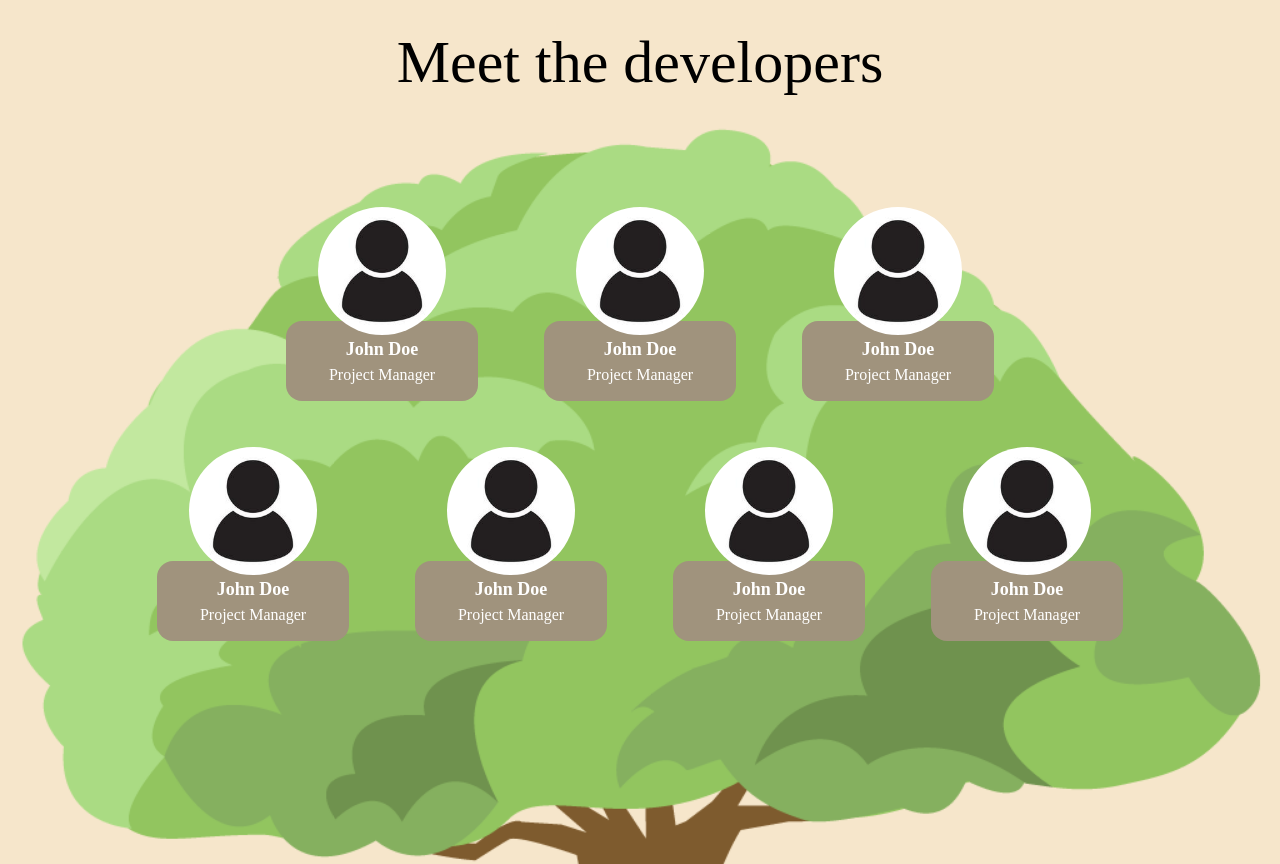
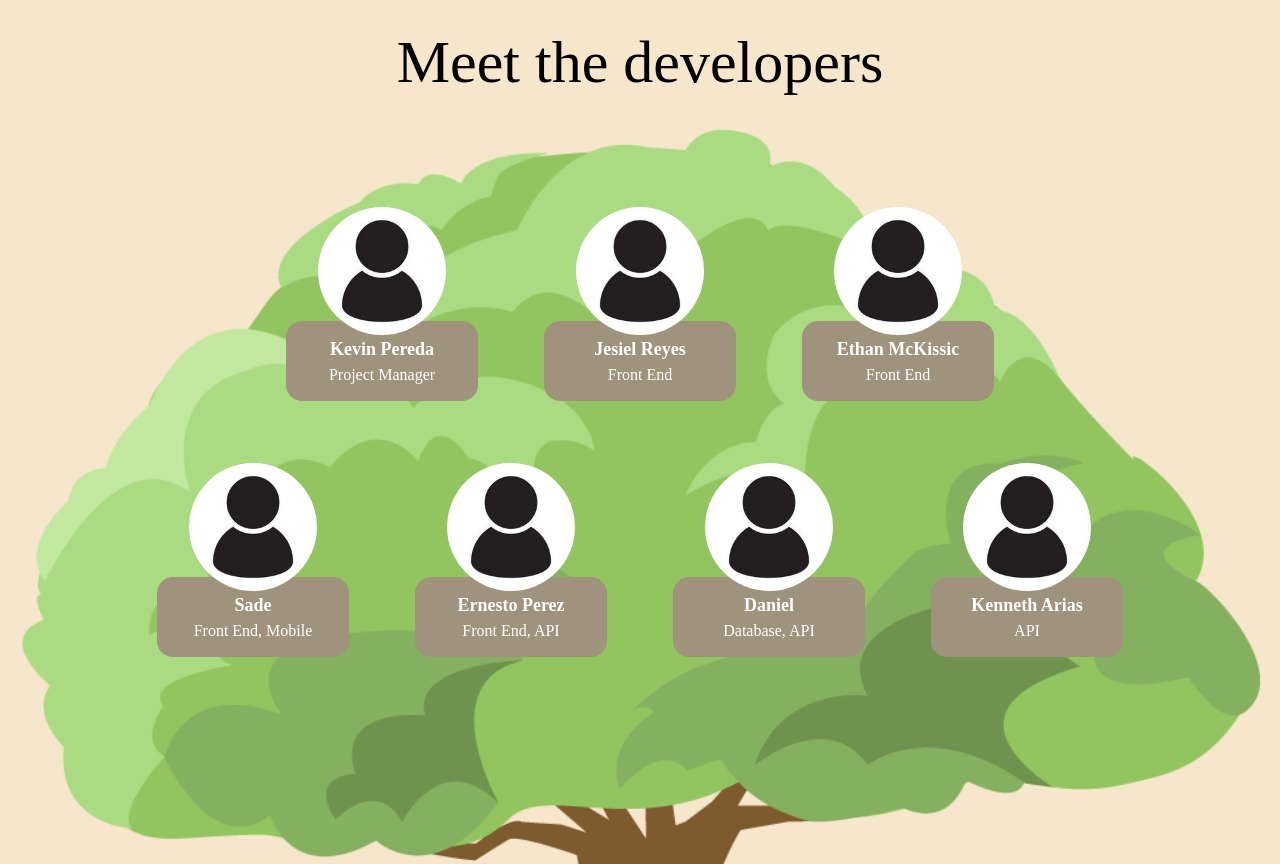
Before and after one commit to Group23-COP4331/Dress-Me-Up, a React (Vite) app in the folder frontend/: page /about in a window 1280 px wide. Built offline with nearby package versions, Linux system fonts and the light colour scheme; a web font is replaced by a local one.

Commit message:
Added the devs array to the about page because it gave me an error if i didn't use it

```diff
--- a/frontend/src/pages/AboutPage.tsx
+++ b/frontend/src/pages/AboutPage.tsx
@@ -1,70 +1,76 @@
-
 import { Link } from 'react-router-dom';
 import ProfileCard from '../components/ProfileCard';
 import Logo from '../assets/GreenLogo.png';
 import Tree from '../assets/tree.png';
 
-export default function AboutPage(){
-
+export default function AboutPage() {
     const devs = [
         {
             name: "Kevin Pereda",
             role: "Project Manager",
-            // IMPORT PROFILE PHOTO
+            // photo: 'path-to-kevin-photo.jpg'
         },
         {
             name: "Jesiel Reyes",
             role: "Front End",
-            // IMPORT PROFILE PHOTO
+            // photo: 'path-to-jesiel-photo.jpg'
         },
         {
             name: "Ethan McKissic",
             role: "Front End",
-            // IMPORT PROFILE PHOTO
+            // photo: 'path-to-ethan-photo.jpg'
         },
         {
-
             name: "Sade",
             role: "Front End, Mobile",
-            // IMPORT PROFILE PHOTO
+            // photo: 'path-to-sade-photo.jpg'
         },
         {
             name: "Ernesto Perez",
             role: "Front End, API",
-            // IMPORT PROFILE PHOTO
+            // photo: 'path-to-ernesto-photo.jpg'
         },
         {
             name: "Daniel",
             role: "Database, API",
-            // IMPORT PROFILE PHOTO
+            // photo: 'path-to-daniel-photo.jpg'
         },
         {
             name: "Kenneth Arias",
             role: "API",
-            // IMPORT PROFILE PHOTO
+            // photo: 'path-to-kenneth-photo.jpg'
         }
     ];
 
     return (
-        <div className = "min-h-screen flex flex-col justify-center items-center relative">
+        <div className="min-h-screen flex flex-col justify-center items-center relative">
             <Link to="/" className="-left-72 top-0 hover:scale-105 absolute">
-                <img src={Logo} alt="DressMeUp Logo" className = "w-24 h-24 rounded-lg" />
+                <img src={Logo} alt="DressMeUp Logo" className="w-24 h-24 rounded-lg" />
             </Link>
             <h1 className='text-6xl absolute top-0'>Meet the developers</h1>
             <div className="flex flex-col justify-center items-center h-[30rem] w-[75rem]">
-                <div className="flex flex-row justify-center gap-12 h-full ">
-                    <ProfileCard />
-                    <ProfileCard />
-                    <ProfileCard />
+                <div className="flex flex-row justify-center gap-12 h-full">
+                    {devs.slice(0, 3).map((dev, index) => (
+                        <ProfileCard
+                            key={index}
+                            name={dev.name}
+                            role={dev.role}
+                            // photo={dev.photo}
+                        />
+                    ))}
                 </div>
-                <div className="flex flex-row justify-center gap-12 h-full w-full">
-                    <ProfileCard />
-                    <ProfileCard />
-                    <ProfileCard />
-                    <ProfileCard />
+                <div className="flex flex-row justify-center gap-12 h-full w-full mt-8">
+                    {devs.slice(3).map((dev, index) => (
+                        <ProfileCard
+                            key={index + 3}  // Offset index for unique keys
+                            name={dev.name}
+                            role={dev.role}
+                            // photo={dev.photo}
+                        />
+                    ))}
                 </div>
             </div>
-            <img src={Tree} alt="Tree" className="fixed top-10 scale-[1.25] z-[-1]  h-auto"/>
+            <img src={Tree} alt="Tree" className="fixed top-10 scale-[1.25] z-[-1] h-auto"/>
         </div>
     );
 }
```
